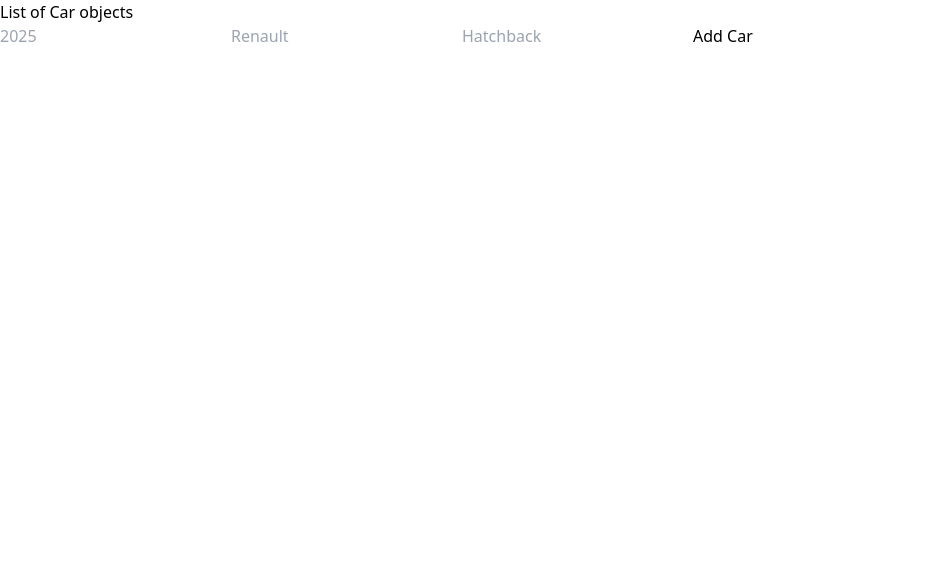
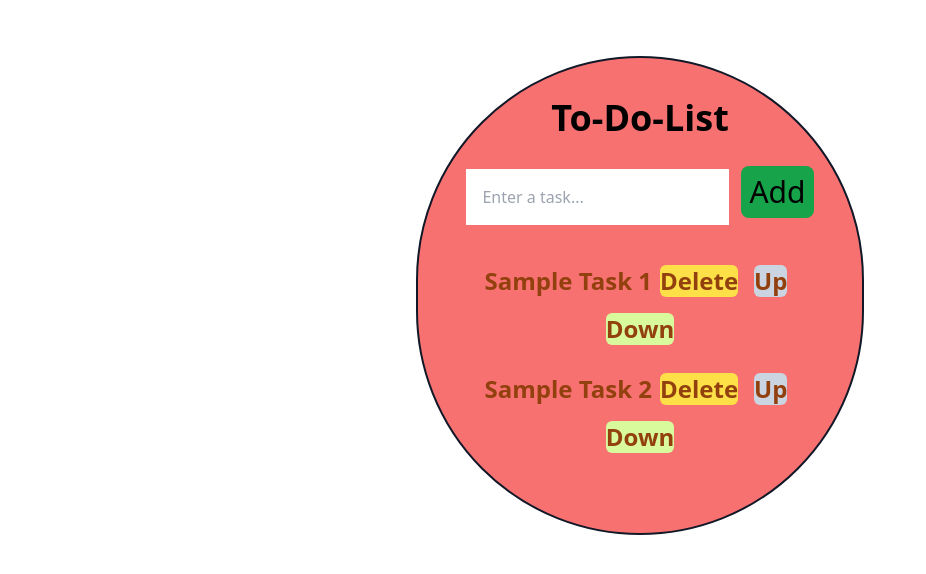
Before and after one commit to Athish-18/reactLearn, a React (Vite) app in the folder react-first-project/: page / in a window 1280 px wide. Shown: the top 574 px of the page, without its empty margins (0-926 px from the left). Built offline with nearby package versions, Linux system fonts and the light colour scheme.

Commit message:
To-Do-List

```diff
--- a/react-first-project/src/App.jsx
+++ b/react-first-project/src/App.jsx
@@ -1,8 +1,8 @@
-import MyComponent from './MyComponent.jsx';
+import ToDoList from './ToDoList.jsx';
 function App() {
   return (
     <>
-    <MyComponent/>
+    <ToDoList/>
     </>
   );
 }
--- a/react-first-project/src/MyComponent.jsx
+++ /dev/null
@@ -1,51 +0,0 @@
-import React, { useState } from "react";
-function MyComponent() {
-  const [cars, setCar] = useState([]);
-  const [carYear, setYear] = useState(new Date().getFullYear());
-  const [carMake, setMake] = useState("");
-  const [carModel, setModel] = useState("");
-
-  function addCar() {
-    const newCar = { year: carYear, make: carMake, model: carModel };
-    setCar((c) => [...c, newCar]);
-
-    setYear(new Date().getFullYear());
-    setMake("");
-    setModel("");
-  }
-
-  function addYear(event) {
-    setYear(event.target.value);
-  }
-
-  function addMake(event) {
-    setMake(event.target.value);
-  }
-
-  function addModel(event) {
-    setModel(event.target.value);
-  }
-
-  function handleRemove(index) {
-    setCar((c) => c.filter((_, i) => i !== index)); // if i click on list item at index i, remove that item
-  }
-
-  return (
-    <>
-      <h1>List of Car objects</h1>
-      <ul>
-        {cars.map((car, index) => (
-          <li key={index} onCClick={() => handleRemove(index)}>
-            {" "}
-            {car.year} {car.make} {car.model}
-          </li>
-        ))}
-      </ul>
-      <input type="number" placeholder="2025" onChange={addYear}></input>
-      <input type="text" placeholder="Renault" onChange={addMake}></input>
-      <input type="text" placeholder="Hatchback" onChange={addModel}></input>
-      <button onClick={addCar}> Add Car</button>
-    </>
-  );
-}
-export default MyComponent;
--- /dev/null
+++ b/react-first-project/src/ToDoList.jsx
@@ -0,0 +1,99 @@
+import React, { useState } from "react";
+function ToDoList() {
+  const [tasks, setTask] = useState(["Sample Task 1", "Sample Task 2"]);
+  const [newTask, setNewTask] = useState("");
+
+  function handleInputChange(event) {// to show changes as user types in the input box
+    setNewTask(event.target.value);
+  }
+
+
+  function addTask() {
+    // to ensure user doesnt enter empty i/p
+    if (newTask.trim() != "") {
+      setTask((t) => [...t, newTask]);
+      setNewTask("");
+    }
+  }
+
+  function deleteTask(index) {
+    const updatedTasks = tasks.filter((_, i) => i != index);
+    setTask(updatedTasks);
+  }
+
+  function moveTaskUp(index) {
+    if (index > 0) {
+      const updatedTasks = [...tasks];
+      [updatedTasks[index], updatedTasks[index - 1]] = [
+        updatedTasks[index - 1],
+        updatedTasks[index],
+      ];
+      setTask(updatedTasks);
+    }
+  }
+
+  function moveTaskDown(index) {
+    if (index < tasks.length - 1) {
+      const updatedTasks = [...tasks];
+      [updatedTasks[index], updatedTasks[index + 1]] = [
+        updatedTasks[index + 1],
+        updatedTasks[index],
+      ];
+      setTask(updatedTasks);
+    }
+  }
+
+  return (
+    <>
+      <div className="container flex flex-col text-center mt-14 border-2 border-solid border-gray-900 max-w-md m-auto  bg-red-400 rounded-full py-10 ">
+        <h1 className="heading text-4xl font-bold mb-5">To-Do-List</h1>
+        <div>
+          <input
+            className="ip p-4"
+            type="text"
+            placeholder="Enter a task..."
+            value={newTask}
+            onChange={handleInputChange}
+          ></input>
+          <button
+            className="btn bg-green-600 text-3xl rounded-lg ml-3 mt-2 p-2"
+            onClick={addTask}
+          >
+            Add
+          </button>
+        </div>
+
+        <ul className="ul m-5">
+          {" "}
+          {tasks.map((task, index) => (
+            <li
+              className=" list font-bold m-3 text-2xl text-amber-800"
+              key={index}
+            >
+              {task}
+              <button
+                className="btnd m-2 bg-yellow-300 rounded-md"
+                onClick={() => deleteTask(index)}
+              >
+                Delete
+              </button>
+              <button
+                className="btnu m-2 bg-slate-300 rounded-md"
+                onClick={() => moveTaskUp(index)}
+              >
+                Up
+              </button>
+              <button
+                className="btndo m-2 bg-lime-200 rounded-md"
+                onClick={() => moveTaskDown(index)}
+              >
+                Down
+              </button>
+            </li>
+          ))}
+        </ul>
+      </div>
+    </>
+  );
+}
+export default ToDoList;
```
